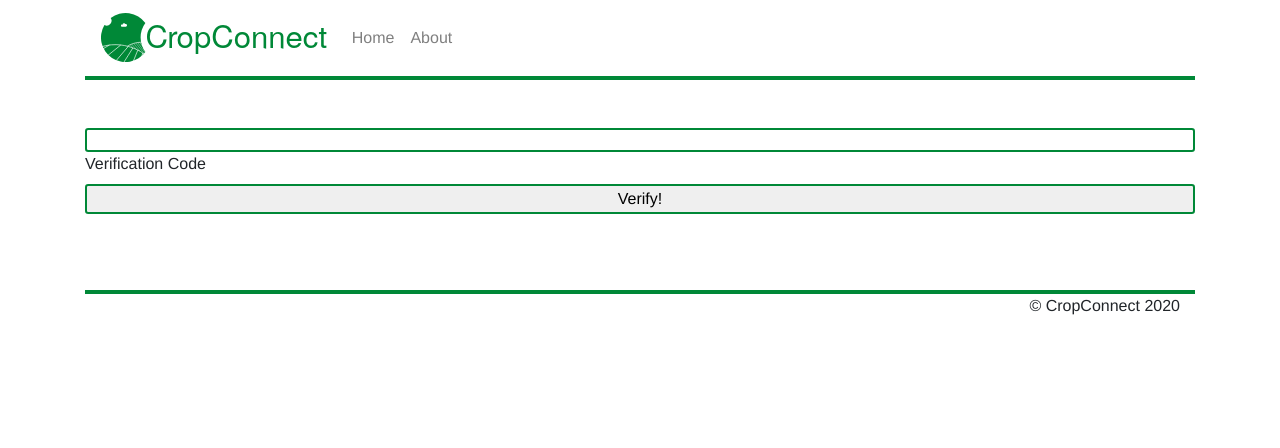
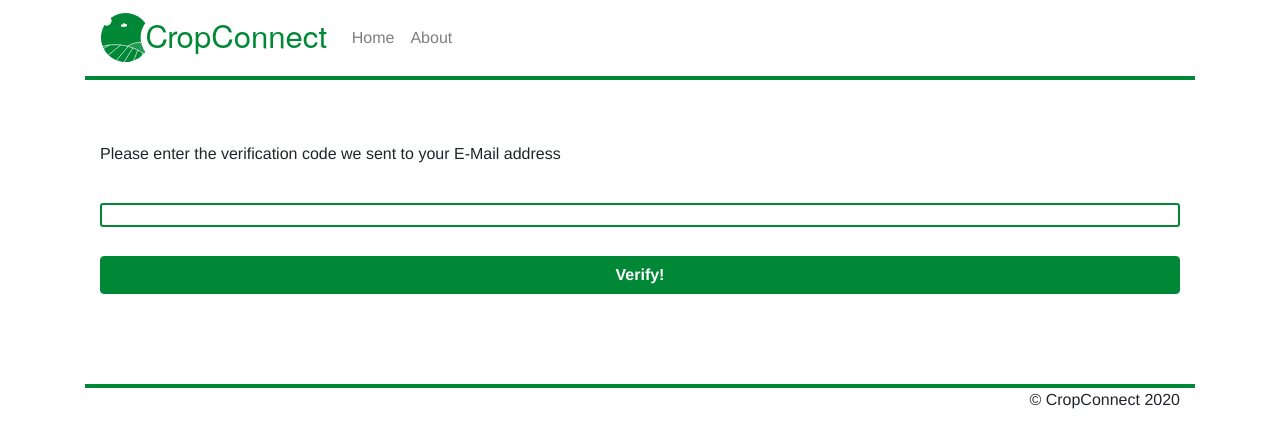
Before and after one commit to ixvw/2020_cropconnect, a Flask app: template app/templates/verification.html in a window 1280 px wide. Shown: the top 448 px of the page. Run offline with Flask 2, Linux system fonts and the light colour scheme; the template is opened without the code that fills it: values that come from a table or form of the project are taken from there, others are empty; parts of the project's set-up code (start-up, migrations or seed data) failed here and were passed over; some libraries are stand-ins or nearby versions.

Commit message:
fixed styling of verification page

```diff
--- a/app/forms.py
+++ b/app/forms.py
@@ -34,5 +34,5 @@ class HelperForm(FlaskForm):
 
 
 class VerficationForm(FlaskForm):
-    verificationCode = StringField(_l("Verification Code"))
+    verificationCode = StringField(_l("Please enter the verification code we sent to your E-Mail address"))
     submit = SubmitField(_l("Verify!"))
--- a/app/templates/verification.html
+++ b/app/templates/verification.html
@@ -2,15 +2,30 @@
 {% import 'bootstrap/form.html' as wtf %}
 
 {% block content %}
-<div>
+<div class="container">
     <form method="POST">
         {{ form.csrf_token() }}
         {{ wtf.form_errors(form, hiddens="only") }}
 
-        {{ form.verificationCode }}
-        {{ form.verificationCode.label(class="control-label") }}
+        <div class="row row-grid">
+            <div class="col-lg mx-auto d-flex align-items-stretch">
+                {{ form.verificationCode.label(class="control-label") }}
+            </div>
+        </div>
 
-        {{ form.submit }}
+        <div class="row row-grid">
+            <div class="col-lg mx-auto d-flex align-items-stretch">
+                {{ form.verificationCode }}
+            </div>
+
+        </div>
+        <div class="row row-grid">
+            <div class="col-lg mx-auto d-flex align-items-stretch">
+            {{ form.submit(class="btn btn-primary") }}
+            </div>
+        </div>
+
+
     </form>
 </div>
 {% endblock %}
```
